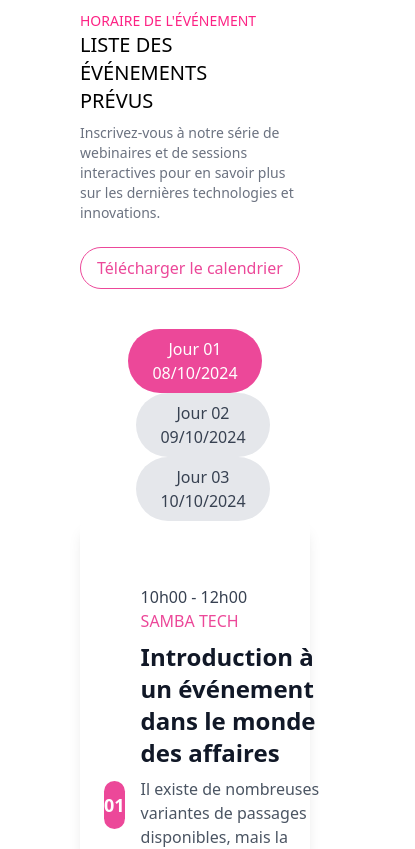
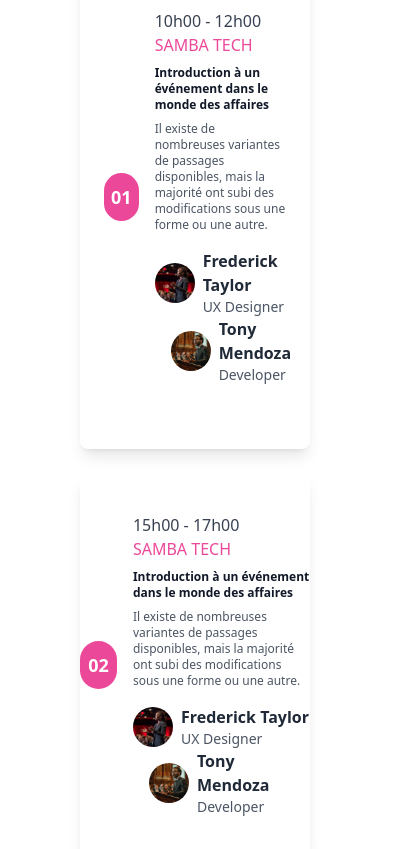
Before and after one commit to JojoELITE/LandingPage01, a Next.js app: page / in a window 390 px wide. Shown: the part 3180-4029 px from the top of the page, 415 px wide, since content can reach past the window. Built offline with nearby package versions, Linux system fonts and the light colour scheme.

Commit message:
j'ai apporté des modifs partout et j'ai fini

```diff
--- a/app/Components/EventInfo.tsx
+++ b/app/Components/EventInfo.tsx
@@ -13,8 +13,8 @@ function About() {
     return (
         <div>
 
-            <main className="container mx-auto  px-16 py-20">
-                <section className="flex flex-col md:flex-row  gap-10">
+            <main className="container mx-auto  px-16 py-0 lg:py-20">
+                <section className="flex flex-col md:flex-row  gap-0 lg:gap-10">
 
                     <div>
                         <img
@@ -24,7 +24,7 @@ function About() {
                         />
                     </div>
 
-                    <div className="col-span-2 md:col-span-1 py-20">
+                    <div className="col-span-2 md:col-span-1 py-4 lg:py-20">
                         <h6 className='text-sm text-[#FD2284]'>A PROPOS DE LA CONFÉRENCE</h6>
                         <h2 className="text-xl lg:text-3xl mt-2 text-black ">BIENVENUE À LA <br />CONFÉRENCE <br />NUMÉRIQUE 2024</h2>
                         <p className="mt-4 text-sm lg:text-xl text-gray-500">
@@ -36,7 +36,7 @@ function About() {
                     </div>
                 </section>
 
-                <section className="py-12 mt-6 bg-blue-50 bg-cover bg-center h-58"
+                <section className="py-0 lg:py-12 bg-blue-50 bg-cover bg-center h-58"
                     style={{ backgroundImage: "url('/assets/Overlay.png')" }}>
 
                     <div className="flex flex-wrap p-6 text-center">
--- a/app/Components/Hero.tsx
+++ b/app/Components/Hero.tsx
@@ -35,7 +35,7 @@ function Hero() {
                 <img
                   src={image}
                   alt={`Slide ${index + 1}`}
-                  className="w-full h-full object-cover"
+                  className="w-full  h-[700px] lg:h-full object-cover"
                 />
                 <div className="absolute inset-0 bg-black opacity-30"></div>
               </div>
--- a/app/Components/Schedule.tsx
+++ b/app/Components/Schedule.tsx
@@ -107,7 +107,7 @@ const Schedule = () => {
     return (
         <section id='schedule' className="">
 
-            <div className='md:col lg:flex gap-6  py- px-20'>
+            <div className='md:col lg:flex gap-6   px-20'>
                 <div className="md:w-1/2">
                     <h6 className="text-sm mt-4 text-[#FD2284] uppercase">HORAIRE DE L'ÉVÉNEMENT</h6>
                     <h2 className="text-xl lg:text-3xl text-black uppercase">
@@ -138,24 +138,24 @@ const Schedule = () => {
 
                 <div className="container mx-auto mt-10 lg:mt-0">
                     <div className="text-center ">
-                        <div className="space-x-4">
+                        <div className="flex gap-1 lg:gap-5">
                             <button
                                 onClick={() => handleDayChange('day1')}
-                                className={`px-6 py-2 rounded-full ${selectedDay === 'day1' ? 'bg-pink-500 text-white' : 'bg-gray-200 text-gray-700'
+                                className={`px-3 py-2 rounded-full ${selectedDay === 'day1' ? 'bg-pink-500 text-white' : 'bg-gray-200 text-gray-700'
                                     }`}
                             >
                                 Jour 01 <br /> 08/10/2024
                             </button>
                             <button
                                 onClick={() => handleDayChange('day2')}
-                                className={`px-6 py-2 rounded-full ${selectedDay === 'day2' ? 'bg-pink-500 text-white' : 'bg-gray-200 text-gray-700'
+                                className={`px-3 py-2 rounded-full ${selectedDay === 'day2' ? 'bg-pink-500 text-white' : 'bg-gray-200 text-gray-700'
                                     }`}
                             >
                                 Jour 02 <br /> 09/10/2024
                             </button>
                             <button
                                 onClick={() => handleDayChange('day3')}
-                                className={`px-6 py-2 rounded-full ${selectedDay === 'day3' ? 'bg-pink-500 text-white' : 'bg-gray-200 text-gray-700'
+                                className={`px-3 py-2 rounded-full ${selectedDay === 'day3' ? 'bg-pink-500 text-white' : 'bg-gray-200 text-gray-700'
                                     }`}
                             >
                                 Jour 03 <br /> 10/10/2024
@@ -178,9 +178,9 @@ const Schedule = () => {
                                                 <span className="block text-pink-500">{event.location}</span>
                                             </div>
                                         </div>
-                                        <h3 className="text-2xl font-bold text-gray-900 mt-2">{event.title}</h3>
-                                        <p className="text-gray-600 mt-2">{event.description}</p>
-                                        <div className="flex items-center space-x-4 mt-4">
+                                        <h3 className="text-xs lg:text-2xl font-bold text-gray-900 mt-2">{event.title}</h3>
+                                        <p className="text-gray-600 text-xs lg:text-xl mt-2">{event.description}</p>
+                                        <div className="md:col lg:flex items-center space-x-4 mt-4">
                                             {event.speakers.map((speaker) => (
                                                 <div key={speaker.name} className="flex items-center space-x-2">
                                                     <img
@@ -205,9 +205,9 @@ const Schedule = () => {
 
                         <div className="">
                             {eventsByDay2[selectedDay].map((event, index) => (
-                                <div key={event.id} className="flex items-center space-x-4 bg-white shadow-lg rounded-lg mt-6">
+                                <div key={event.id} className="flex items-center space-x-4 bg-white shadow-lg  rounded-lg mt-6">
                                     <div className="flex items-center justify-center w-12 h-12 bg-pink-500 text-white rounded-full text-lg font-bold">
-                                        {String(index + 1).padStart(2, '0')}
+                                        {String(index + 2).padStart(2, '0')}
                                     </div>
                                     <div className="w-full py-10">
                                         <div className="flex justify-between items-center">
@@ -216,9 +216,9 @@ const Schedule = () => {
                                                 <span className="block text-pink-500">{event.location}</span>
                                             </div>
                                         </div>
-                                        <h3 className="text-2xl font-bold text-gray-900 mt-2">{event.title}</h3>
-                                        <p className="text-gray-600 mt-2">{event.description}</p>
-                                        <div className="flex items-center space-x-4 mt-4">
+                                        <h3 className="text-xs lg:text-2xl font-bold text-gray-900 mt-2">{event.title}</h3>
+                                        <p className="text-gray-600 text-xs lg:text-xl mt-2">{event.description}</p>
+                                        <div className="md:col lg:flex items-center space-x-4 mt-4">
                                             {event.speakers.map((speaker) => (
                                                 <div key={speaker.name} className="flex items-center space-x-2">
                                                     <img
@@ -226,7 +226,7 @@ const Schedule = () => {
                                                         alt={speaker.name}
                                                         className="w-10 h-10 rounded-full object-cover"
                                                     />
-                                                    <div>
+                                                    <div className=''>
                                                         <p className="text-gray-800 font-semibold">{speaker.name}</p>
                                                         <p className="text-gray-600 text-sm">{speaker.role}</p>
                                                     </div>
--- a/app/Components/Speakers.tsx
+++ b/app/Components/Speakers.tsx
@@ -75,7 +75,7 @@ function Speakers() {
 
                 <section className="text-white ">
 
-                    <div className="area container mx-auto">
+                    <div className="area container mx-auto ">
                         <ul className="circles">
                             <li></li>
                             <li></li>
--- a/app/Components/Sponsors.tsx
+++ b/app/Components/Sponsors.tsx
@@ -41,7 +41,7 @@ const sponsors0 = [
 export default function Sponsors() {
     return (
         <div>
-            <section className="container mx-auto bg-cover text-black p-12"
+            <section className="container mx-auto bg-cover text-black p-2 lg:p-12"
                 style={{ backgroundImage: "url('/assets/Overlay.png')" }}>
 
 
--- a/app/globals.css
+++ b/app/globals.css
@@ -51,7 +51,7 @@
 	background: #4e54c8;
 	background: -webkit-linear-gradient(to left, #8f94fb, #4e54c8);
 	width: 100%;
-	height: 100vh;
+	height: 130vh;
 	position: absolute;
 	z-index: -1;
 }
```
